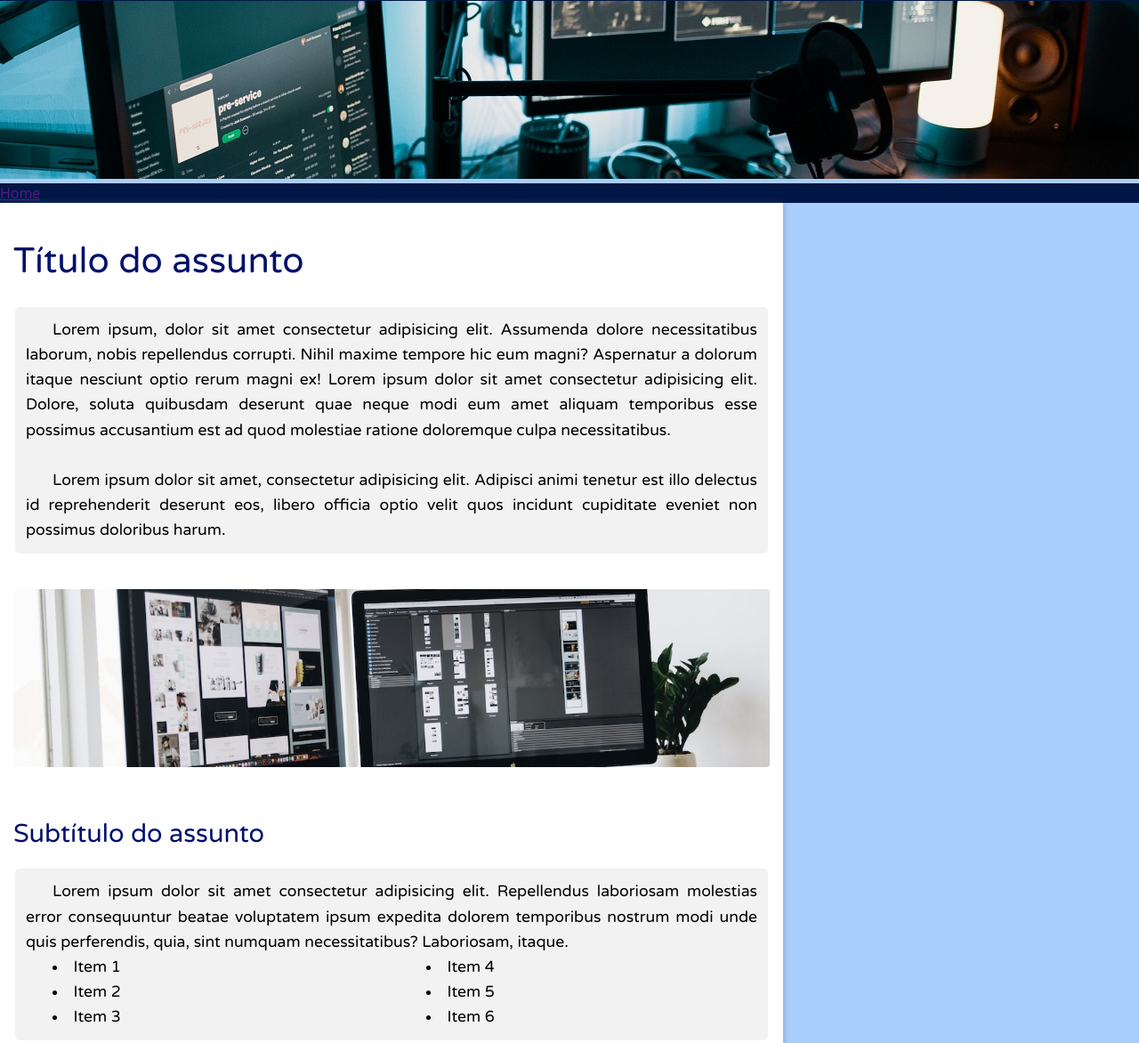
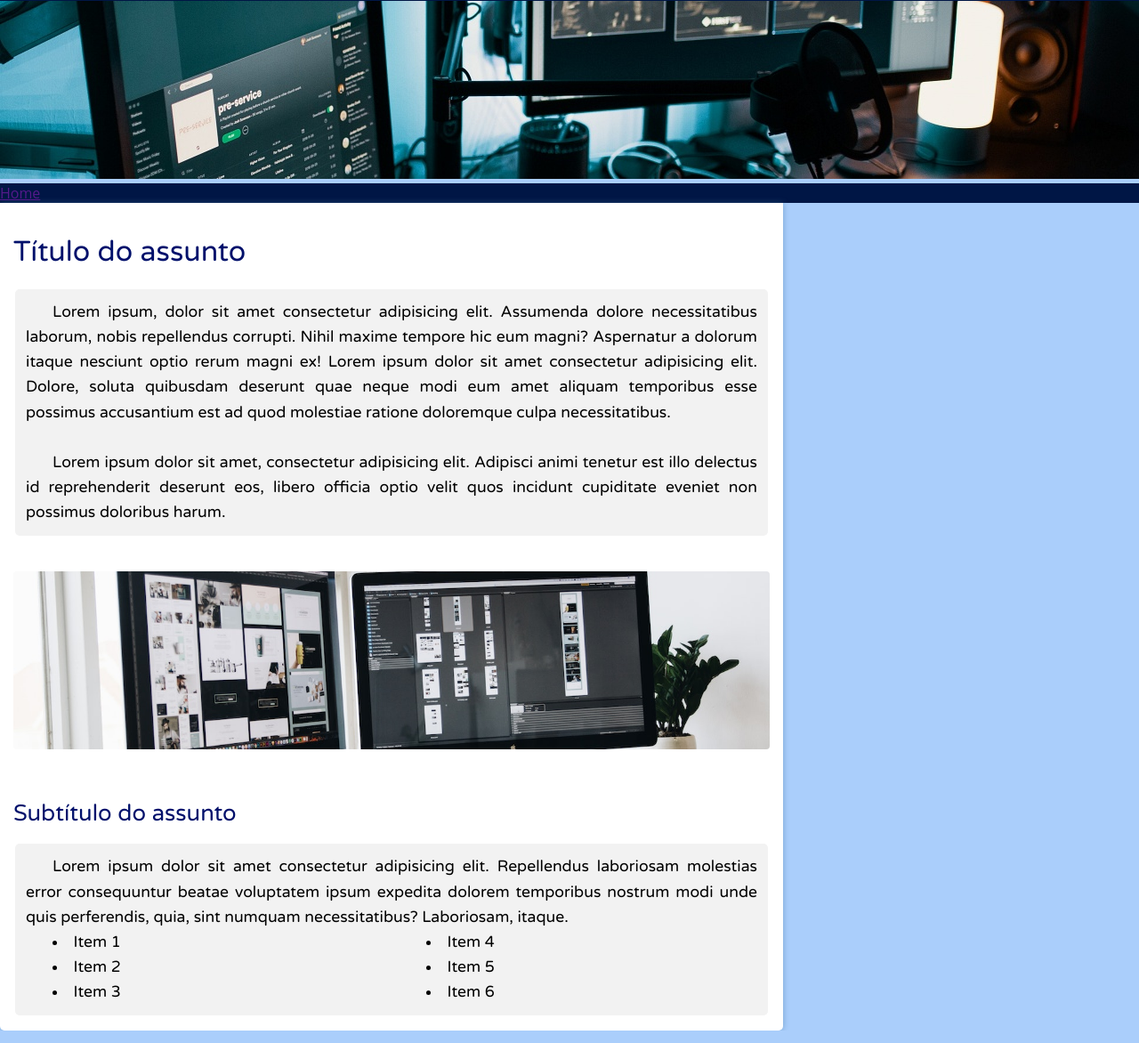
Before and after one commit to isaquegoncalves/Site-tecnologia, a plain HTML site: page index.html in a window 1280 px wide. Shown: the part 89-1261 px from the top of the page at 89% size. Drawn offline with Linux system fonts and the light colour scheme; a web font is replaced by a local one.

Commit message:
Tentativa 3

```diff
--- a/estilos/estilo-conteudo.css
+++ b/estilos/estilo-conteudo.css
@@ -79,7 +79,7 @@ main > div.bloco-texto {
 main > h1 {
     font-family: 'varela', sans-serif;
     font-weight: lighter;
-    font-size: 2.5em;
+    font-size: 2.0em;
     line-height: 2.5;
     color: var(--cor4);
 }
@@ -87,7 +87,7 @@ main > h1 {
 main > h2 {
     font-family: 'varela', sans-serif;
     font-weight: 200;
-    font-size: 1.8em;
+    font-size: 1.6em;
     line-height: 2.5;
     color: var(--cor4);
 }
--- a/index.html
+++ b/index.html
@@ -48,6 +48,5 @@
         </div>
     </main>
 
-    <script src="/script/script.js"></script>
 </body>
 </html>
```
